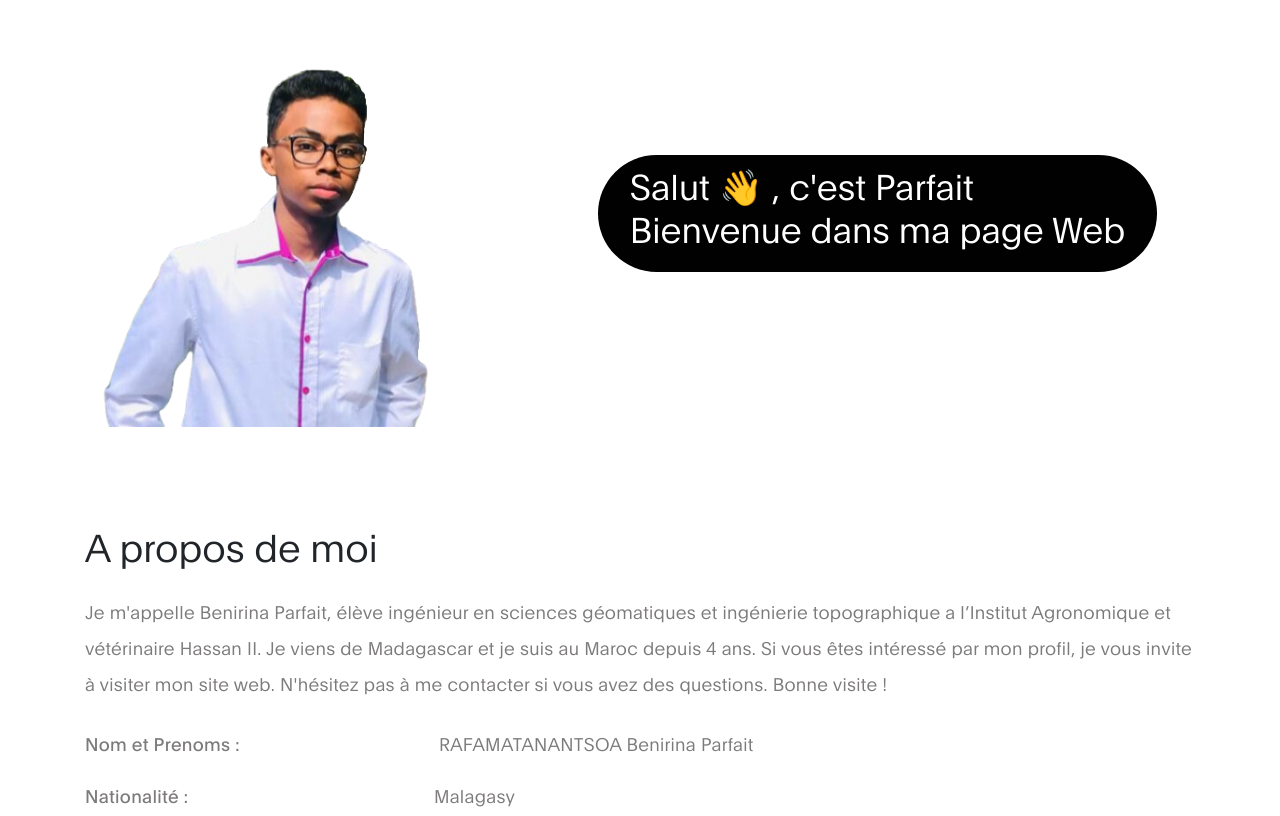
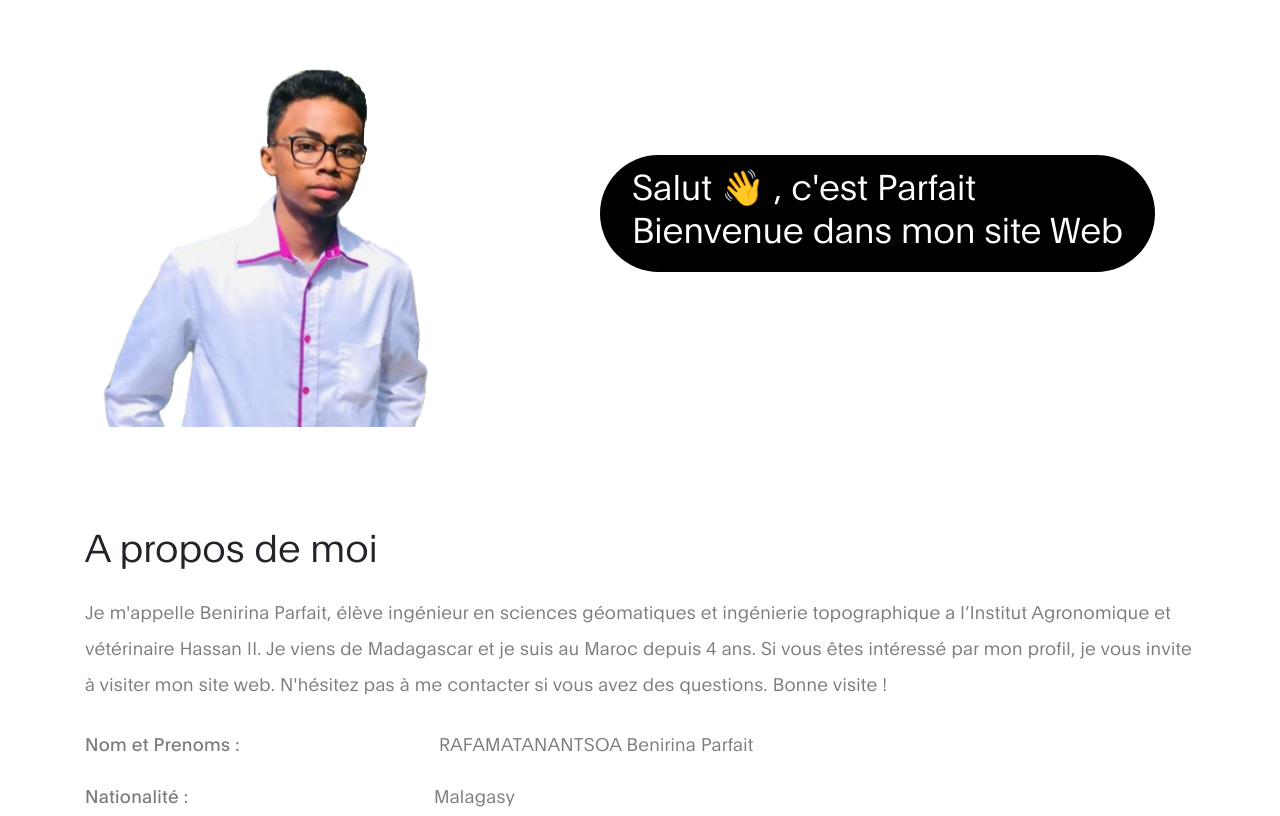
Before and after one commit to RAFAMATANANTSOA/resume, a plain HTML site: page index.html in a window 1280 px wide. Shown: the top 816 px of the page. Drawn offline with Linux system fonts and the light colour scheme.

Commit message:
Update index.html

```diff
--- a/index.html
+++ b/index.html
@@ -79,7 +79,7 @@
                    <div class="d-flex flex-column justify-content-center align-items-center col-lg-7 col-md-7 col-12">
                         <div class="hero-text">
 
-                            <h1 class="hero-title">Salut 👋 , c'est Parfait <br> Bienvenue dans ma page Web</h1>
+                            <h1 class="hero-title">Salut 👋 , c'est Parfait <br> Bienvenue dans mon site Web</h1>
 
 
 
```
